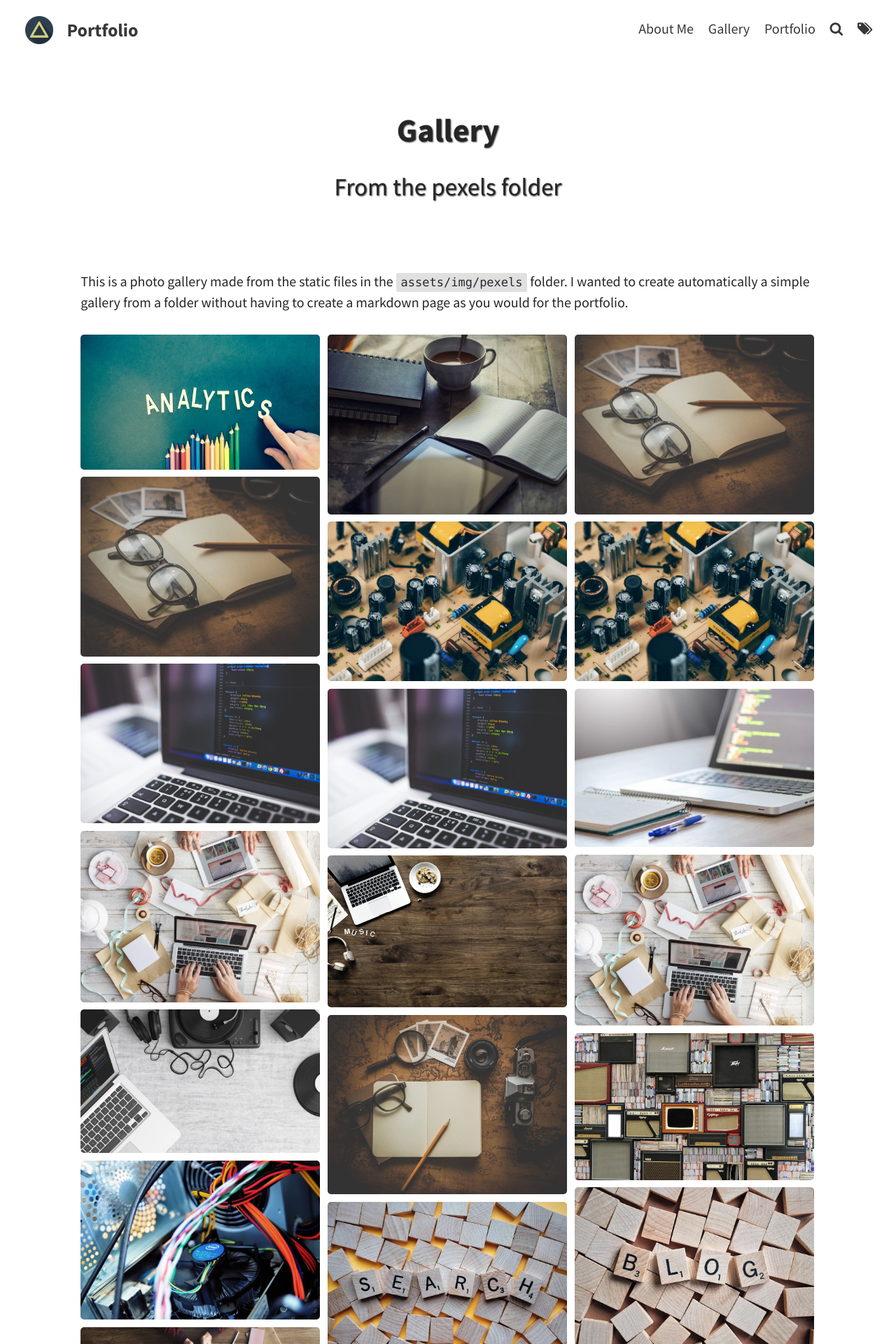
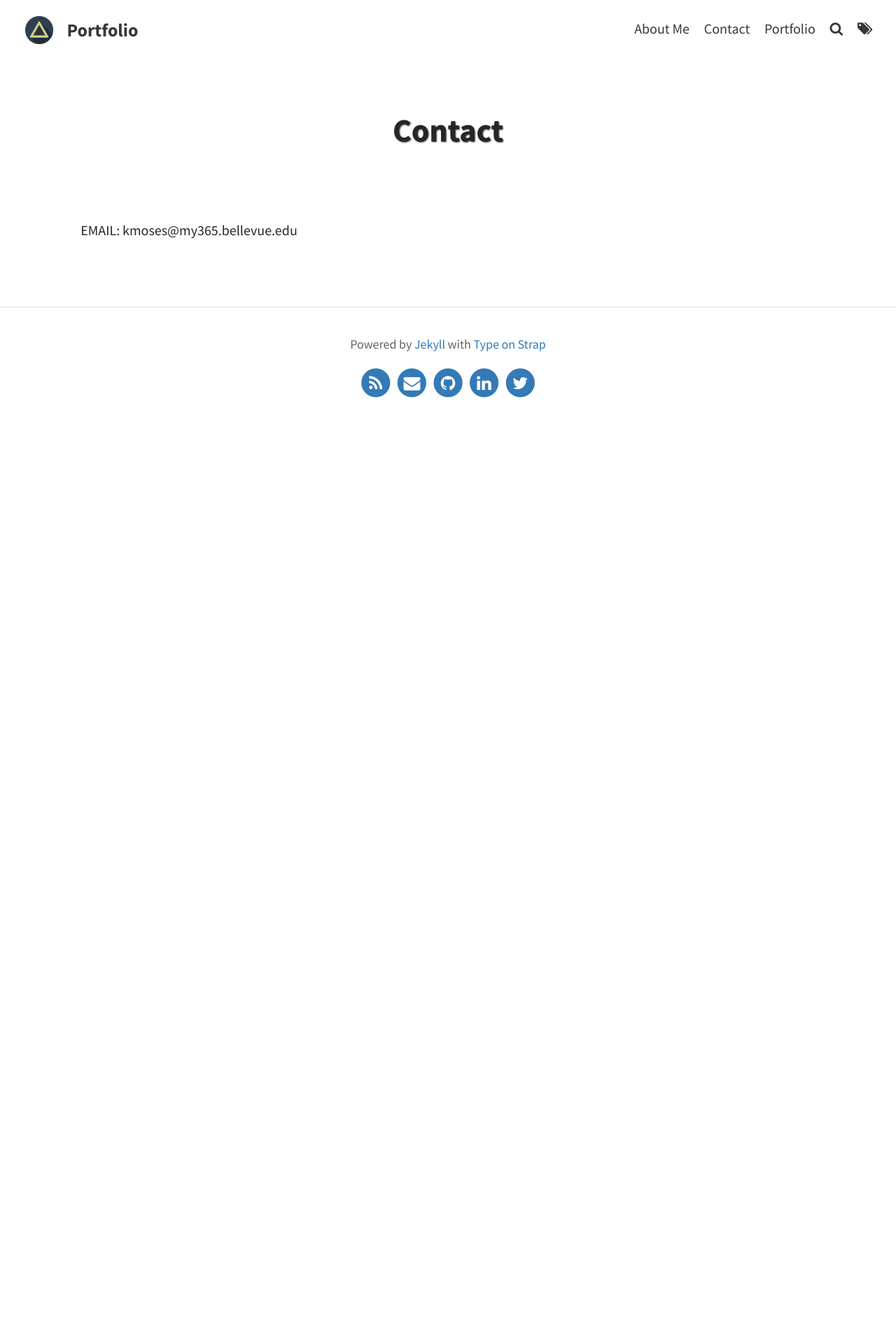
Before and after one commit to knmoses/knmoses.github.io, a Jekyll site: the page built from pages/gallery.md, in a window 1280 px wide. Shown: the top 1920 px of the page at 70% size. Built offline with Jekyll 4.4.1, drawn with Linux system fonts in a browser that asks for light colours; after the commit the page ends 900 px from its top, so only the background shows below that.

Commit message:
Update gallery.md

```diff
--- a/pages/gallery.md
+++ b/pages/gallery.md
@@ -1,14 +1,7 @@
 ---
 layout: page
-title: Gallery
-subtitle: From the pexels folder
-permalink: /gallery/
-gallery_path: "assets/img/pexels"
-tags: [Gallery, Photo]
+title: Contact
+permalink: /contact/
 ---
 
-This is a photo gallery made from the static files in the `assets/img/pexels` folder.
-I wanted to create automatically a simple gallery from a folder without having to create a markdown page as you would for the portfolio.
-
-
-{% include gallery.html gallery_path=page.gallery_path %}
+EMAIL: kmoses@my365.bellevue.edu
```
